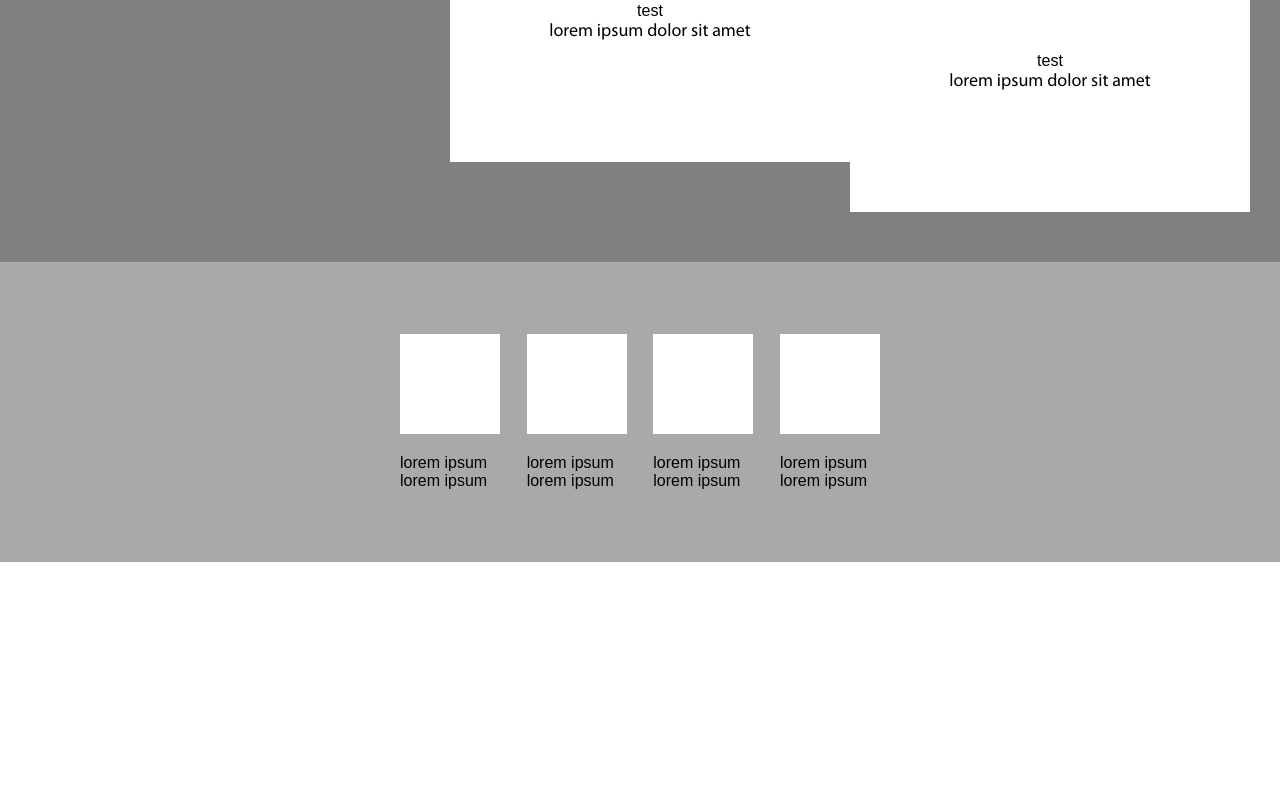
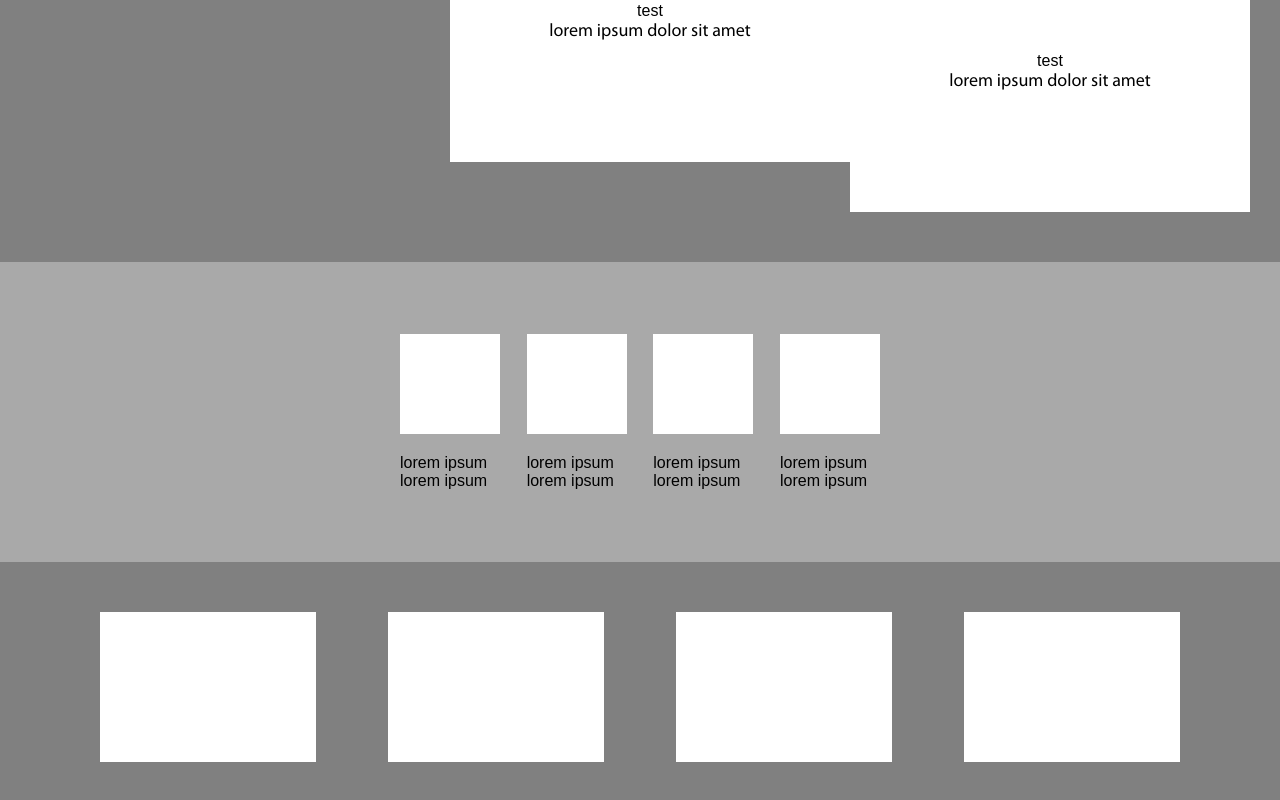
Before and after one commit to JBarti/Trema_v2, a React (Create React App) app in the folder frontend/trema/: page / in a window 1280 px wide. Shown: the part 2120-2920 px from the top of the page. Before the commit the page ends 2682 px from the top, so only its background shows below. Built offline with nearby package versions, Linux system fonts and the light colour scheme; the HTML template or start-up script is replaced by a standard one.

Commit message:
Added block5 to homepage

```diff
--- a/frontend/trema/src/components/common/block/block.jsx
+++ b/frontend/trema/src/components/common/block/block.jsx
@@ -9,9 +9,10 @@ const STYLE_VARIANT_CASES = {
   block2: StyleVariants.block2Style,
   block3: StyleVariants.block3Style,
   block4: StyleVariants.block4Style,
+  block5: StyleVariants.block5Style,
 };
 
-const Block = props => {
+const Block = (props) => {
   const { children, variant } = props;
   return (
     <div className='block' style={STYLE_VARIANT_CASES[variant]}>
--- a/frontend/trema/src/components/common/block/styleVariants.jsx
+++ b/frontend/trema/src/components/common/block/styleVariants.jsx
@@ -28,6 +28,15 @@ const styleVariant = {
     justifyContent: 'space-between',
     alignItems: 'center',
   },
+
+  block5Style: {
+    height: '200px',
+    backgroundColor: 'gray',
+    padding: '25px 100px',
+    flexDirection: 'row',
+    justifyContent: 'space-between',
+    alignItems: 'center',
+  },
 };
 
 export default styleVariant;
--- a/frontend/trema/src/pages/home/Home.css
+++ b/frontend/trema/src/pages/home/Home.css
@@ -47,3 +47,9 @@
   background-color: white;
   margin-bottom: 20px;
 }
+
+.block5__image {
+  background: white;
+  height: 150px;
+  width: 20%;
+}
--- a/frontend/trema/src/pages/home/Home.jsx
+++ b/frontend/trema/src/pages/home/Home.jsx
@@ -58,6 +58,12 @@ const Home = () => (
         <Title> lorem ipsum</Title>
       </div>
     </Block>
+    <Block variant='block5'>
+      <div className='block5__image' />
+      <div className='block5__image' />
+      <div className='block5__image' />
+      <div className='block5__image' />
+    </Block>
   </div>
 );
 
```
Also changed, not shown: 1 other file (tests, documents, lock files or other folders).
